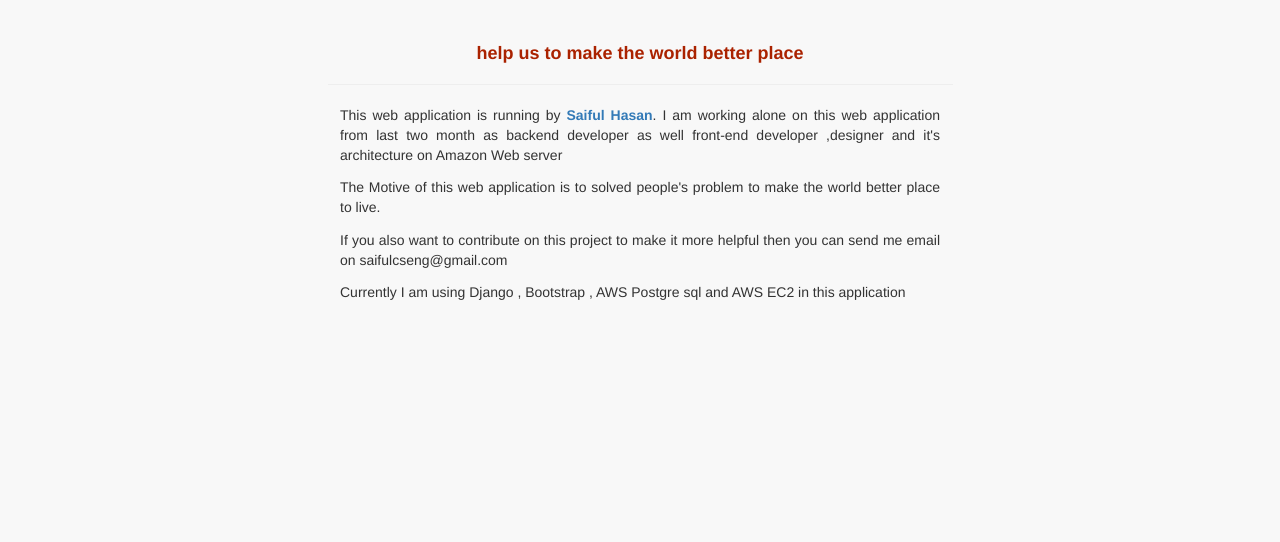
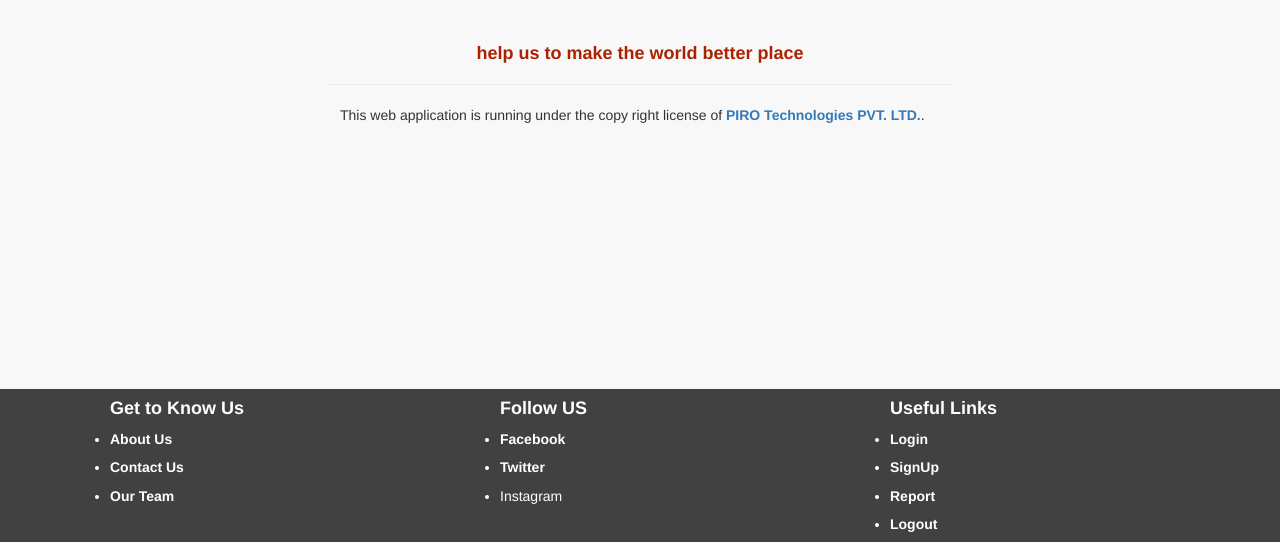
Before and after one commit to billdevmaster/Restore-myitem, a Django app: page /team/ in a window 1280 px wide. Shown: the part 51-593 px from the top of the page. Run offline with Django 3.2, Linux system fonts and the light colour scheme; some libraries are stand-ins or nearby versions.

Commit message:
temp copyright

```diff
--- a/feed/templates/static_page/our_team.html
+++ b/feed/templates/static_page/our_team.html
@@ -7,10 +7,7 @@
          <div class="about-heading">
              <h4><b>help us to make the world better place</b></h4>
             </div>    <hr>
-        <p>This web application is running by <b><a href="https://www.quora.com/profile/Saiful-Hasan-3">Saiful Hasan</a></b>. I am working alone on this web application from last two month as backend developer as well front-end developer ,designer and it's architecture on Amazon Web server</p>
-         <p>The Motive of this web application is to solved people's problem to make the world better place to live.</p>
-         <p>If you also want to contribute on this project to make it more helpful then you can send me email on saifulcseng@gmail.com</p>
-         <p>Currently I am using Django , Bootstrap , AWS Postgre sql and AWS EC2 in this application</p>
+        <p>This web application is running under the copy right license of <b><a href="https://www.pirotechnologies.com/">PIRO Technologies PVT. LTD.</a></b>. </p>
      </div>
     <div class="col-md-3"></div>
 
```
